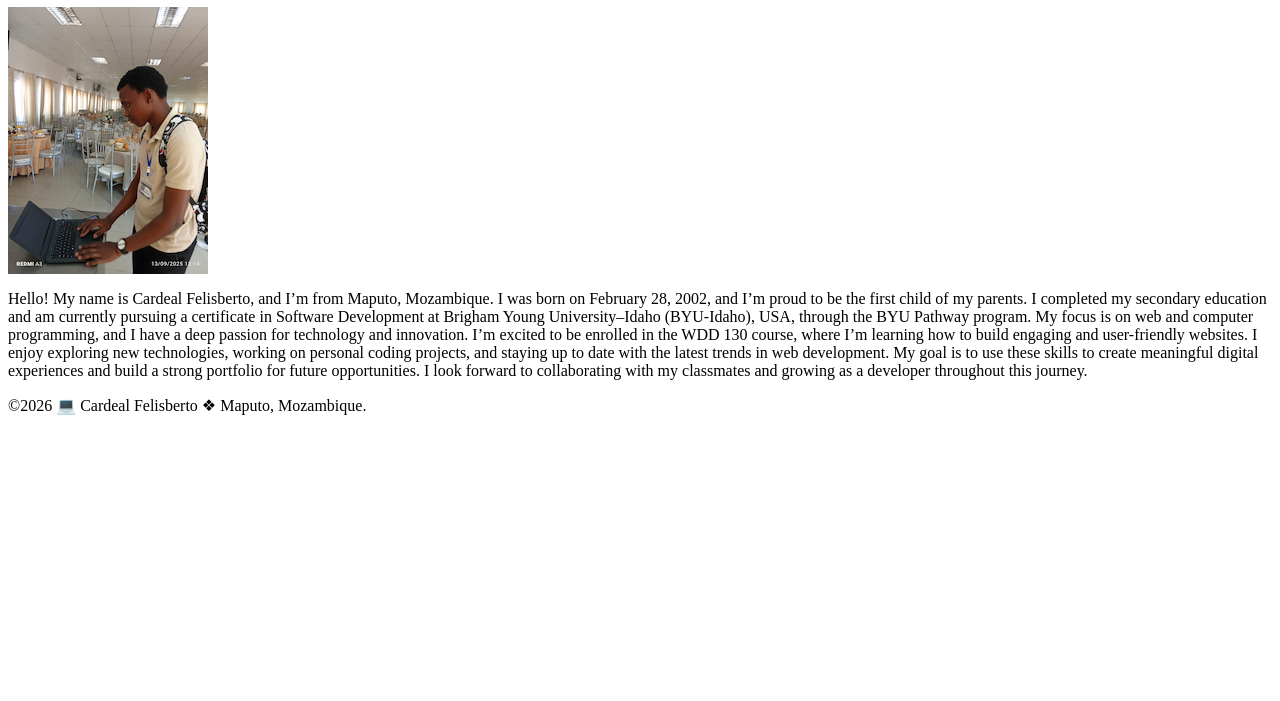
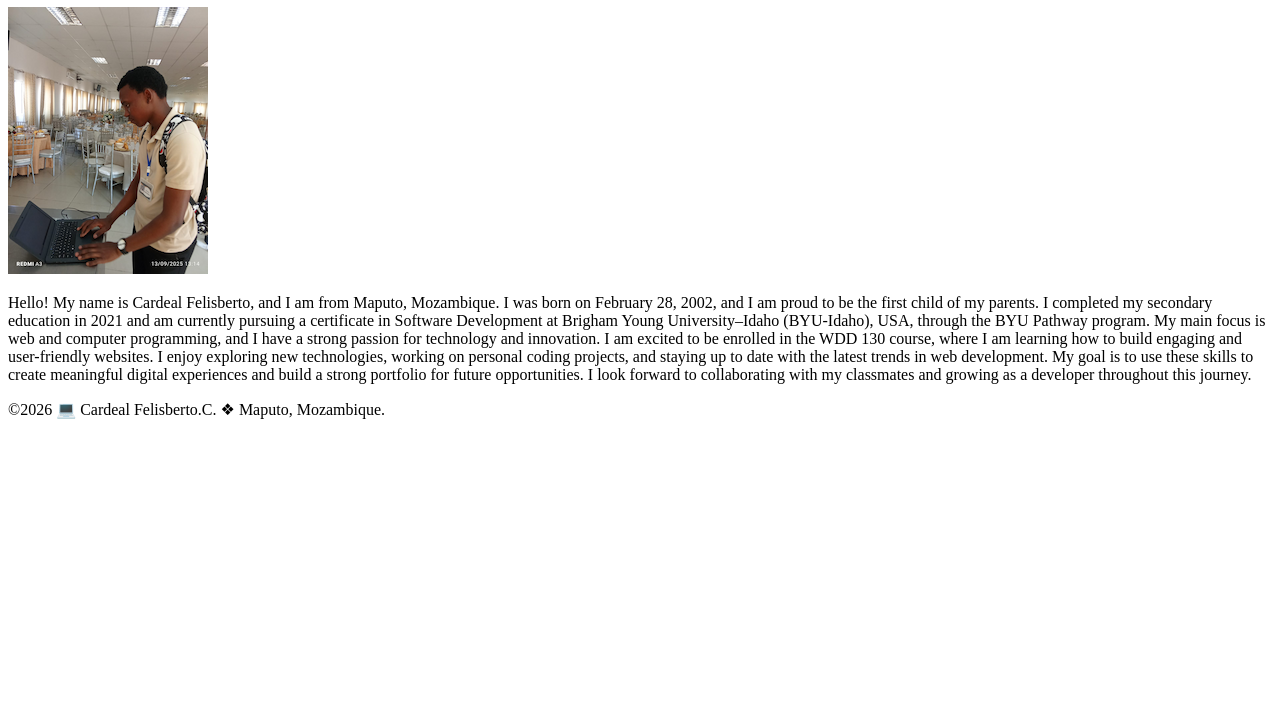
Before and after one commit to Cardealcoding/wdd130, a plain HTML site: page index.html in a window 1280 px wide. Shown: the part 99-800 px from the top of the page. Drawn offline with Linux system fonts and the light colour scheme.

Commit message:
Fix W01 Home Page HTML structure

```diff
--- a/index.html
+++ b/index.html
@@ -1,9 +1,8 @@
-</html>
 <!DOCTYPE html>
 <html lang="en-US">
 
 <head>
-    <meta charset="UTF-8">
+    <meta charset="utf-8">
     <meta name="viewport" content="width=device-width, initial-scale=1.0">
     <title>Cardeal Felisberto | WDD 130</title>
 </head>
@@ -12,28 +11,37 @@
     <header>
         <nav>
             <a href="#">Home</a>
-            <a href="wwr/">Rafting website</a>
+            <a href="wwr/">Rafting Website</a>
         </nav>
     </header>
+
     <main>
         <h1>Cardeal Felisberto | WDD 130</h1>
+
         <img src="images/profile.png" alt="Hello, my name is Cardeal Felisberto" width="200">
-        <p>Hello! My name is Cardeal Felisberto, and I’m from Maputo, Mozambique.
-            I was born on February 28, 2002, and I’m proud to be the first child of my
-            parents. I completed my secondary education and am currently pursuing a
+
+        <p>
+            Hello! My name is Cardeal Felisberto, and I am from Maputo, Mozambique.
+            I was born on February 28, 2002, and I am proud to be the first child of my
+            parents. I completed my secondary education in 2021 and am currently pursuing a
             certificate in Software Development at Brigham Young University–Idaho
-            (BYU-Idaho), USA, through the BYU Pathway program. My focus is on web and
-            computer programming, and I have a deep passion for technology and innovation.
-            I’m excited to be enrolled in the WDD 130 course, where I’m learning how to
-            build engaging and user-friendly websites. I enjoy exploring new technologies,
-            working on personal coding projects, and staying up to date with the latest
-            trends in web development. My goal is to use these skills to create meaningful
-            digital experiences and build a strong portfolio for future opportunities. I
-            look forward to collaborating with my classmates and growing as a developer
-            throughout this journey.</p>
+            (BYU-Idaho), USA, through the BYU Pathway program.
+
+            My main focus is web and computer programming, and I have a strong passion
+            for technology and innovation. I am excited to be enrolled in the WDD 130
+            course, where I am learning how to build engaging and user-friendly websites.
+            I enjoy exploring new technologies, working on personal coding projects,
+            and staying up to date with the latest trends in web development.
+
+            My goal is to use these skills to create meaningful digital experiences and
+            build a strong portfolio for future opportunities. I look forward to
+            collaborating with my classmates and growing as a developer throughout
+            this journey.
+        </p>
     </main>
+
     <footer>
-        <p>©2026 💻 Cardeal Felisberto ❖ Maputo, Mozambique.</p>
+        <p>©2026 💻 Cardeal Felisberto.C. ❖ Maputo, Mozambique.</p>
     </footer>
 </body>
 
```
